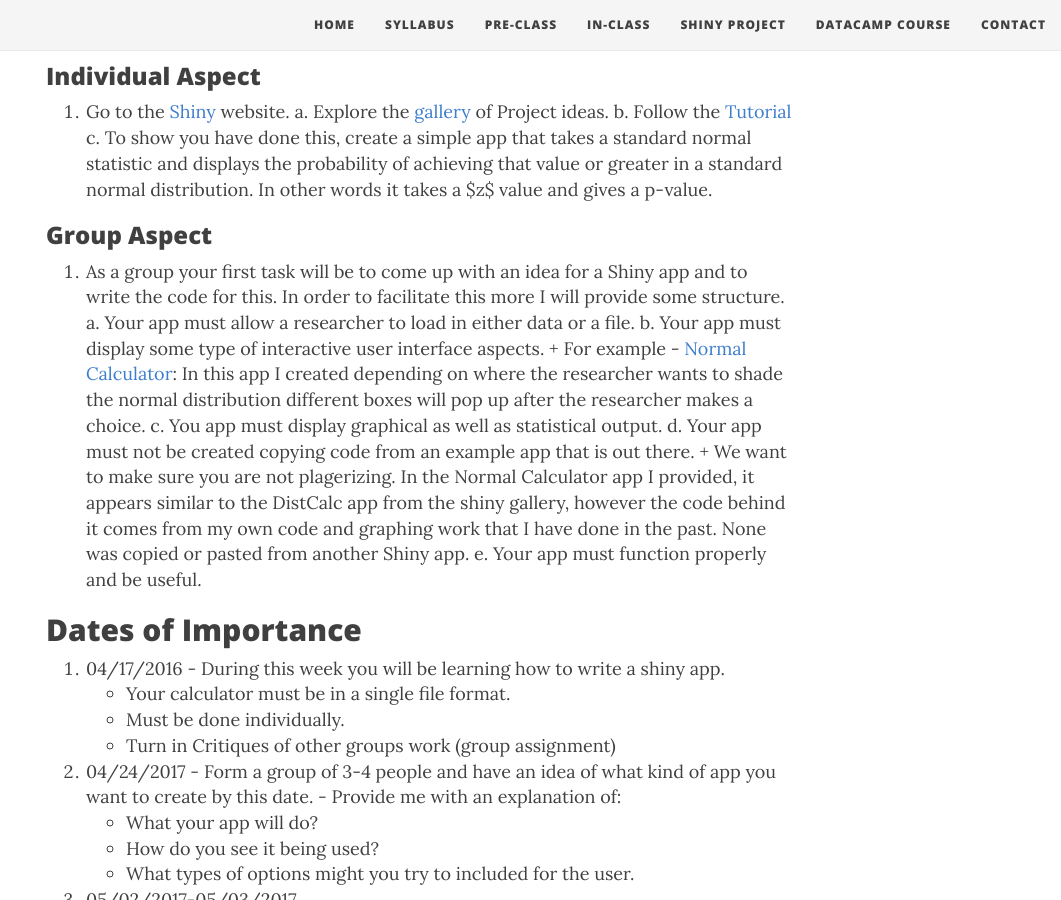
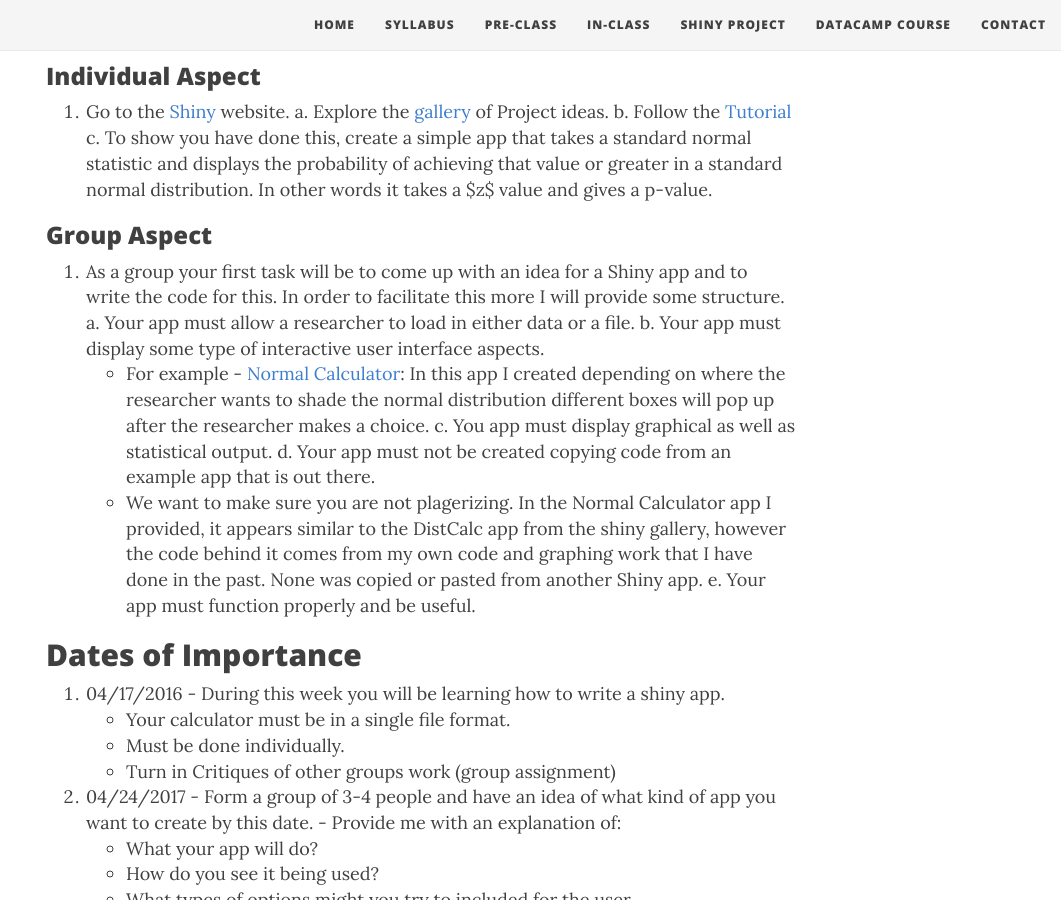
Before and after one commit to php2560/php2560.github.io, a Jekyll site: the page built from project.md, in a window 1280 px wide and 900 px high, scrolled down 614 px. Shown: the whole window, without its empty margins (219-1280 px from the left). Built offline with Jekyll 4.4.1, drawn with Linux system fonts in a browser that asks for light colours; nearby versions of some CDN libraries.

```diff
--- a/project.md
+++ b/project.md
@@ -13,19 +13,21 @@ It is very important in the world of Big Data and Computing that we learn how to
 ## Project Guidelines
 
 ### Individual Aspect
+
 1. Go to the [Shiny](http://shiny.rstudio.com/) website.
     a. Explore the [gallery](http://shiny.rstudio.com/gallery/) of Project ideas.
     b. Follow the [Tutorial](http://shiny.rstudio.com/tutorial/)
     c. To show you have done this, create a simple app that takes a standard normal statistic and displays the probability of achieving that value or greater in a standard normal distribution. In other words it takes a $z$ value and gives a p-value.
 
 ### Group Aspect
+
 2. As a group your first task will be to come up with an idea for a Shiny app and to write the code for this. In order to facilitate this more I will provide some structure.
     a. Your app must allow a researcher to load in either data or a file.
     b. Your app must display some type of interactive user interface aspects.
-        + For example - [Normal Calculator](http://shiny.sullivanstatistics.com/NormCalc): In this app I created depending on where the researcher wants to shade the normal distribution different boxes will pop up after the researcher makes a choice.
+      - For example - [Normal Calculator](http://shiny.sullivanstatistics.com/NormCalc): In this app I created depending on where the researcher wants to shade the normal distribution different boxes will pop up after the researcher makes a choice.
     c. You app must display graphical as well as statistical output.
     d. Your app must not be created copying code from an example app that is out there.
-        + We want to make sure you are not plagerizing. In the Normal Calculator app I provided, it appears similar to the DistCalc app from the shiny gallery, however the code behind it comes from my own code and graphing work that I have done in the past. None was copied or pasted from another Shiny app.
+      - We want to make sure you are not plagerizing. In the Normal Calculator app I provided, it appears similar to the DistCalc app from the shiny gallery, however the code behind it comes from my own code and graphing work that I have done in the past. None was copied or pasted from another Shiny app.
     e. Your app must function properly and be useful.
 
 
```
